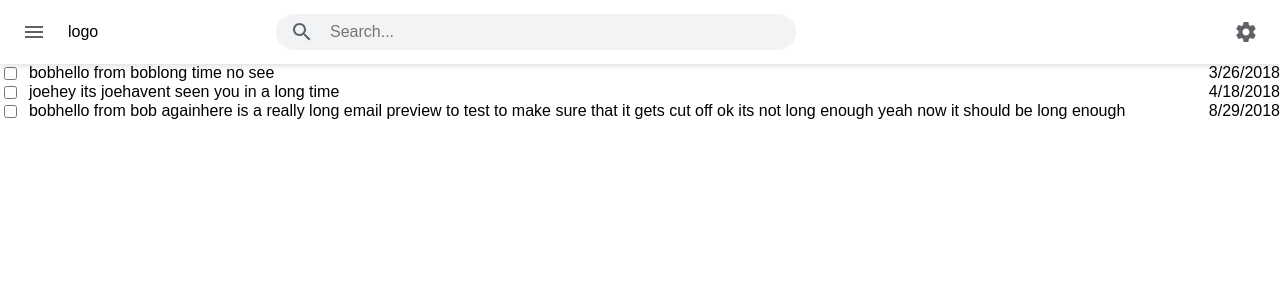
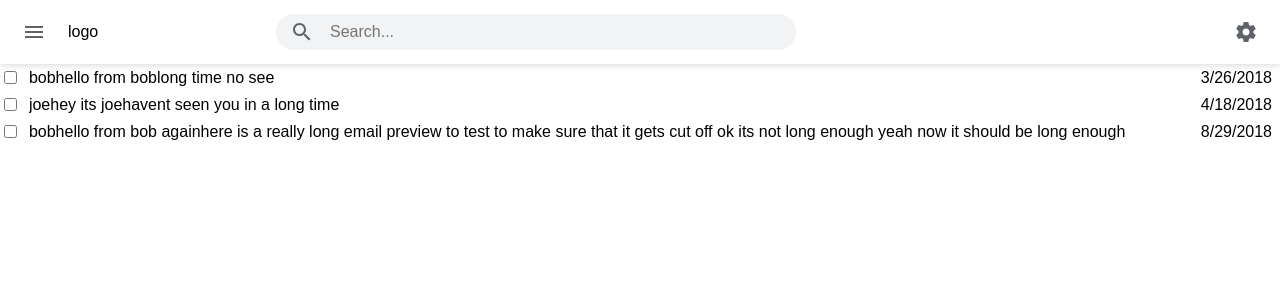
Before and after one commit to staton/email, a React (Create React App) app: page / in a window 1280 px wide. Shown: the top 300 px of the page. Built offline with nearby package versions, Linux system fonts and the light colour scheme.

Commit message:
fixed overflow issue with long text in email list item

```diff
--- a/src/styles/components/_emaillistitem.scss
+++ b/src/styles/components/_emaillistitem.scss
@@ -1,12 +1,14 @@
 .EmailListItem {
+    align-items: center;
     display: flex;
     flex-direction: row;
-    max-width: 100%;
+    padding: .25rem .5rem .25rem 0;
 
     & .EmailListItem__email-info-container {
         display: flex;
         flex-direction: row;
         justify-content: flex-start;
+        overflow: hidden;
         width: 100%;
 
         @include style-for($var-screen-size-small) {
--- a/src/styles/main.css
+++ b/src/styles/main.css
@@ -166,13 +166,15 @@
   width: 100%; }
 
 #root .EmailListItem {
+  align-items: center;
   display: flex;
   flex-direction: row;
-  max-width: 100%; }
+  padding: .25rem .5rem .25rem 0; }
   #root .EmailListItem .EmailListItem__email-info-container {
     display: flex;
     flex-direction: row;
     justify-content: flex-start;
+    overflow: hidden;
     width: 100%; }
     @media all and (max-width: 1023px) and (max-height: 1024px) {
       #root .EmailListItem .EmailListItem__email-info-container {
```
